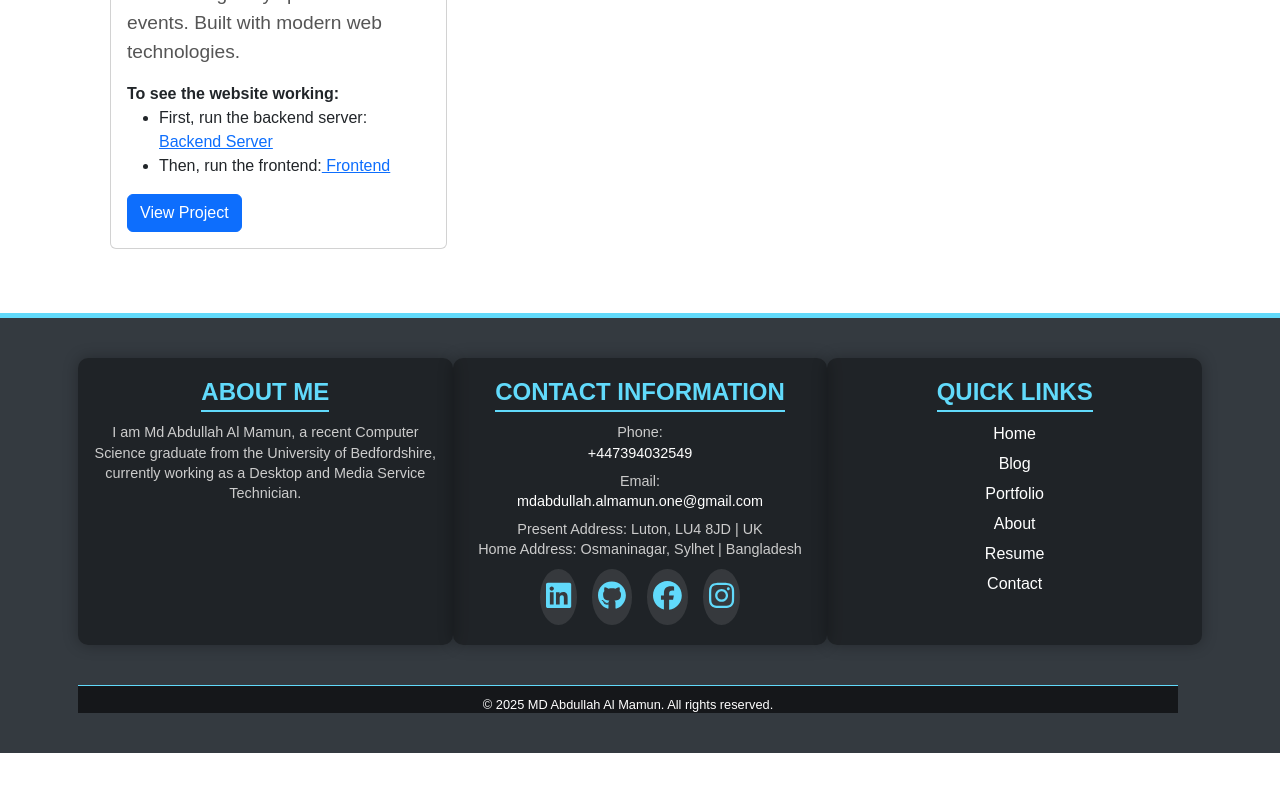
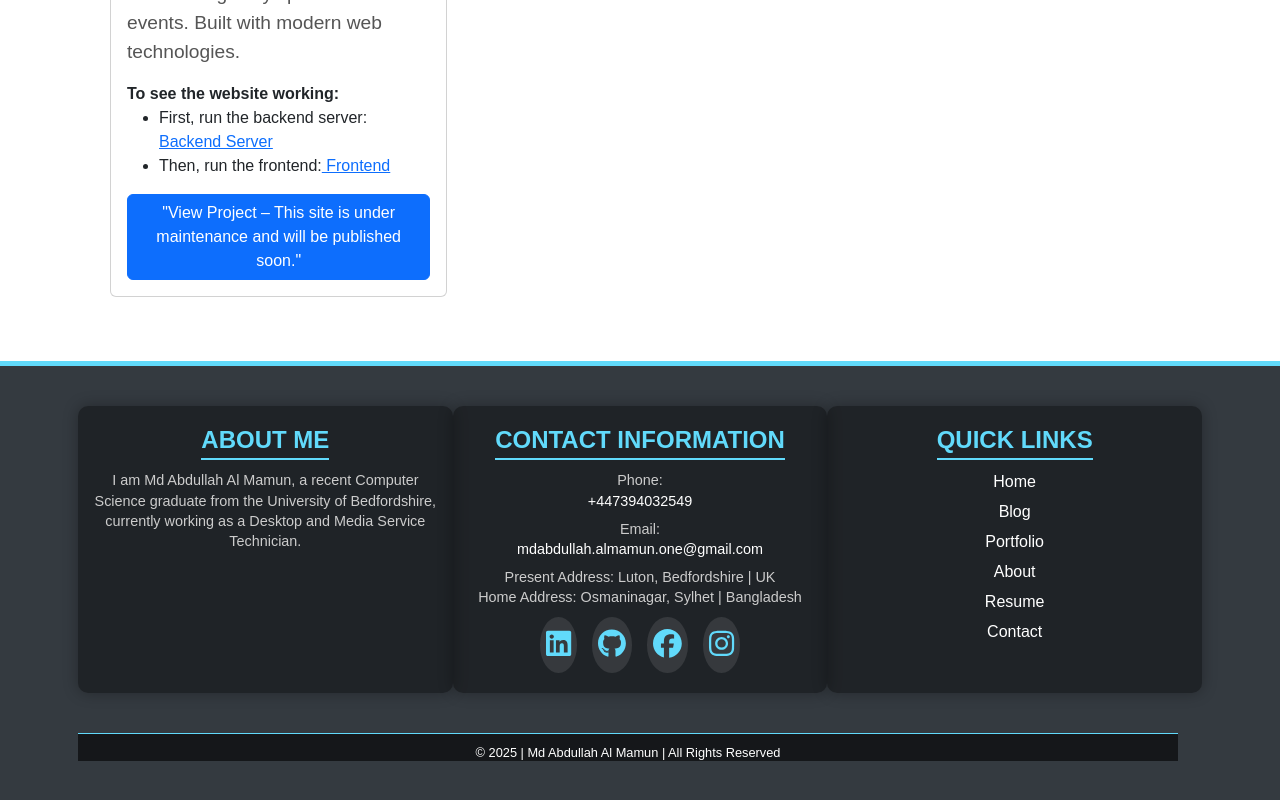
Before and after one commit to mamun12345678/almamun, a React (Create React App) app: page /#/portfolio in a window 1280 px wide. Shown: the part 548-1348 px from the top of the page. Before the commit the page ends 1301 px from the top, so only its background shows below. Built offline with nearby package versions, Linux system fonts and the light colour scheme.

Commit message:
Fix: 7/6/25

```diff
--- a/src/components/About.js
+++ b/src/components/About.js
@@ -30,7 +30,7 @@ const About = () => {
         <p>
         I’m currently part of the ICT department at the University of Bedfordshire, where I work as a Desktop and Media Services Technician. My day-to-day involves helping students and staff with everything tech—solving hardware and software issues, setting up multimedia equipment for lectures and events, and ensuring systems run smoothly. It’s hands-on, fast-paced, and always evolving—just the way I like it.        </p>
         <p>
-        Before stepping into this technical role, I spent over two years managing The Metro Café at Beds SU. It wasn’t just about coffee and orders—it was about creating a welcoming space for students, leading a team, and making sure every service ran like clockwork. My efforts were recognised when I was proudly awarded "Student Staff of the Year" two years in a row. During that time, I even built a website for the café, blending my love for tech with creativity.        </p>
+        Before stepping into this technical role, I spent almost three years managing The Metro Café at Beds SU. It wasn’t just about coffee and orders—it was about creating a welcoming space for students, leading a team, and making sure every service ran like clockwork. My efforts were recognised when I was proudly awarded "Student Staff of the Year" two years in a row. During that time, I even built a website for the café, blending my love for tech with creativity.        </p>
         <p>
         Teaching has also played a part in my journey. Back in Bangladesh, I taught students from Class 1 to 12 and prepared learners for the IELTS exam. Creating lessons that matched different learning styles helped me develop empathy, patience, and communication—skills that still guide me today.        </p>
         <p>
@@ -40,7 +40,7 @@ const About = () => {
         <p>
         Beyond the screen, I’m passionate about table tennis, chess, and taking part in community events and cultural activities. I love keeping up with new trends in educational technology, and I strongly value collaboration, diversity, and inclusion in every space I’m part of.        </p>
         <p>
-        Looking ahead, my goal is to dive deeper into the world of cybersecurity. I’m currently applying to pursue a Master’s in Cyber Security—a step I believe will help me make a real impact in protecting digital systems and data in today’s world.</p>
+        Looking ahead, my goal is to dive deeper into the world of cybersecurity. Focusing on Cyber Security—a step I believe will help me make a real impact in protecting digital systems and data in today’s world.</p>
         <p>
         Every chapter of my journey—whether in teaching, tech support, leadership, or learning—has brought me closer to who I am today: someone driven by purpose, passionate about IT, and ready to take on what’s next.</p>
       </div>
--- a/src/components/Blog.js
+++ b/src/components/Blog.js
@@ -9,7 +9,7 @@ const PublishedBlog = () => {
       <p style="text-align: center;" >Over the next few weeks, I will be rolling out some updates. <strong>Stay tuned!</strong></p>
     `,
     author: "Mamun",
-    date: "Monday, 7th April 2025",
+    date: "Saturday, 7th June 2025",
   };
 
   return (
--- a/src/components/ContactForm.js
+++ b/src/components/ContactForm.js
@@ -22,7 +22,7 @@ const ContactForm = () => {
                 <p><strong>Company:</strong> University of Bedfordshire</p>
                 <p><FaPhone /> <strong>Phone:</strong> +447394032549</p>
                 <p><FaEnvelope /> <strong>Email:</strong> mdabdullah.almamun.one@gmail.com</p>
-                <p><FaMapMarkerAlt /> <strong>Location:</strong> Westbourne Road, Luton, Bedfordshire, LU4 8JD</p>
+                <p><FaMapMarkerAlt /> <strong>Location:</strong> Luton, Bedfordshire, UK</p>
 
 
               </Card.Text>
--- a/src/components/Footer.js
+++ b/src/components/Footer.js
@@ -28,7 +28,7 @@ const Footer = () => {
               Email: <a href="mailto:o.md.abdullahalmamun@gmail.com" className="footer-link">mdabdullah.almamun.one@gmail.com</a>
             </p>
             <p className="footer-text">
-              Present Address: Luton, LU4 8JD | UK
+              Present Address: Luton, Bedfordshire | UK
              <br/>
               Home Address: Osmaninagar, Sylhet | Bangladesh
             </p>
@@ -63,7 +63,7 @@ const Footer = () => {
         </Row>
         <Row className="footer-bottom">
           <Col className="text-center">
-            <p className="footer-text footer-bottom-text">&copy; {new Date().getFullYear()} MD Abdullah Al Mamun. All rights reserved.</p>
+            <p className="footer-text footer-bottom-text">&copy; {new Date().getFullYear()} | Md Abdullah Al Mamun | All Rights Reserved</p>
           </Col>
         </Row>
       </Container>
--- a/src/components/Portfolio.js
+++ b/src/components/Portfolio.js
@@ -13,7 +13,7 @@ const projects = [
     title: 'The Metro Website',
     description: 'A website for The Metro Cafe, showcasing daily specials and events. Built with modern web technologies.',
     image: theMetroImage,
-    link: 'https://the-metro.netlify.app/'
+    link: ''
   }
   // Add more projects here
 ];
@@ -40,15 +40,15 @@ const Portfolio = () => {
                     <ul className={styles.list}>
                       <li>
                         First, run the backend server:
-                        <a href="https://the-metro-backend.onrender.com/" target="_blank" rel="noopener noreferrer" className={styles.link}> Backend Server</a>
+                        <a href="" target="_blank" rel="noopener noreferrer" className={styles.link}> Backend Server</a>
                       </li>
                       <li>
                         Then, run the frontend:
-                        <a href="https://the-metro.netlify.app/" target="_blank" rel="noopener noreferrer" className={styles.link}> Frontend</a>
+                        <a href="" target="_blank" rel="noopener noreferrer" className={styles.link}> Frontend</a>
                       </li>
                     </ul>
                   </div>
-                  <Button variant="primary" href={project.link} target="_blank">View Project</Button>
+                  <Button variant="primary" href={project.link} target="_blank">"View Project – This site is under maintenance and will be published soon."</Button>
                 </Card.Body>
               </Card>
             </Col>
--- a/src/components/Resume.js
+++ b/src/components/Resume.js
@@ -11,7 +11,7 @@ const Resume = () => {
         <h1 className="hero-title">Md Abdullah Al Mamun</h1>
         <p className="hero-subtitle">Desktop & Media Service Technician | IT Support Enthusiast</p>
         <p className="hero-contact">
-          mdabdullah.almamun.one@gmail.com | 07394032549 | Westbourne Road, Luton
+          mdabdullah.almamun.one@gmail.com | 07394032549 | Luton, Bedfordshire, UK
         </p>
       </section>
 
```
